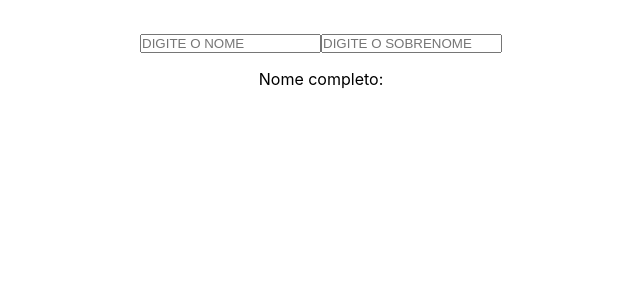
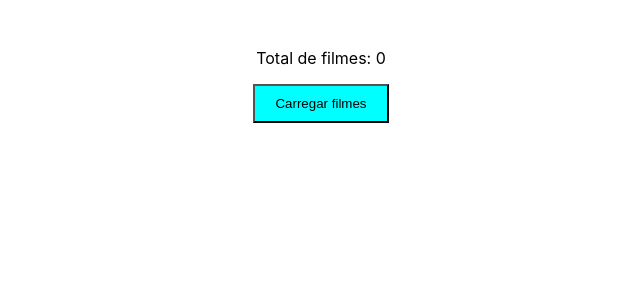
Before and after one commit to g-101/react-typescript-aprendizado, a React (Vite) app: page / in a window 1280 px wide. Shown: the top 300 px of the page, without its empty margins (319-959 px from the left). Built offline with nearby package versions, Linux system fonts and the light colour scheme.

Commit message:
requisição GET

```diff
--- a/src/App.css
+++ b/src/App.css
@@ -39,3 +39,8 @@
 .read-the-docs {
   color: #888;
 }
+.btn {
+  padding: 10px 20px;
+  background-color: cyan;
+  color: #000;
+}
--- a/src/App.tsx
+++ b/src/App.tsx
@@ -1,32 +1,31 @@
 import './App.css';
-import { ChangeEvent, useEffect, useState } from 'react';
+import { useState } from 'react';
+import { Item } from './components/Item';
+import { MovieTypes } from './types/MovieTypes';
 
 function App() {
-  const [name, setName] = useState('');
-  const [lastName, setLastName] = useState('');
-  const [fullName, setFullName] = useState('');
+  const [movies, setMovies] = useState<MovieTypes[]>([]);
+  const loadMoviesHandler = () => {
+    fetch('https://api.b7web.com.br/cinema/')
+      .then(res => {
+        return res.json();
+      })
+      .then(json => {
+        setMovies(json);
+      });
+  };
 
-  useEffect(() => {
-    // alert('executou');
-    setFullName(`${name}  ${lastName}`);
-  }, [name, lastName]);
-  /*o segundo parametro, no array, são onde fica os observers */
-  const nameChangeHandler = (event: ChangeEvent<HTMLInputElement>) => {
-    setName(event.target.value);
-  };
-  const lastNameChangeHandler = (event: ChangeEvent<HTMLInputElement>) => {
-    setLastName(event.target.value);
-  };
   return (
     <div className="App">
-      <input type="text" placeholder="DIGITE O NOME" value={name} onChange={nameChangeHandler} />
-      <input
-        type="text"
-        placeholder="DIGITE O SOBRENOME"
-        value={lastName}
-        onChange={lastNameChangeHandler}
-      />
-      <p>Nome completo: {fullName}</p>
+      <p>Total de filmes: {movies.length}</p>
+      <ul>
+        {movies.map((movie, index) => (
+          <Item key={index} data={movie} />
+        ))}
+      </ul>
+      <button className="btn" onClick={loadMoviesHandler}>
+        Carregar filmes
+      </button>
     </div>
   );
 }
--- /dev/null
+++ b/src/components/Item.css
@@ -0,0 +1,16 @@
+.container {
+  display: flex;
+  flex-direction: column;
+  justify-content: center;
+  align-items: center;
+  gap: 20px;
+  width: 896px;
+  margin-bottom: 20px;
+}
+.img {
+  display: inline-block;
+  width: 120px;
+}
+.movie-title {
+  font-size: 24px;
+}
--- /dev/null
+++ b/src/components/Item.tsx
@@ -0,0 +1,18 @@
+import './Item.css';
+type Props = {
+  data: {
+    titulo: string;
+    avatar: string;
+  };
+};
+
+export const Item = ({ data }: Props) => {
+  const { titulo, avatar } = data;
+
+  return (
+    <div className="container">
+      <li className="movie-title">{titulo}</li>
+      <img className="img" src={avatar} />
+    </div>
+  );
+};
--- /dev/null
+++ b/src/types/MovieTypes.ts
@@ -0,0 +1,4 @@
+export type MovieTypes = {
+  titulo: string;
+  avatar: string;
+};
```
Also changed, not shown: src/components/Header.tsx (deleted, +0 -13 lines), src/components/List.tsx (deleted, +0 -18 lines), src/components/Pessoa.tsx (deleted, +0 -16 lines).
